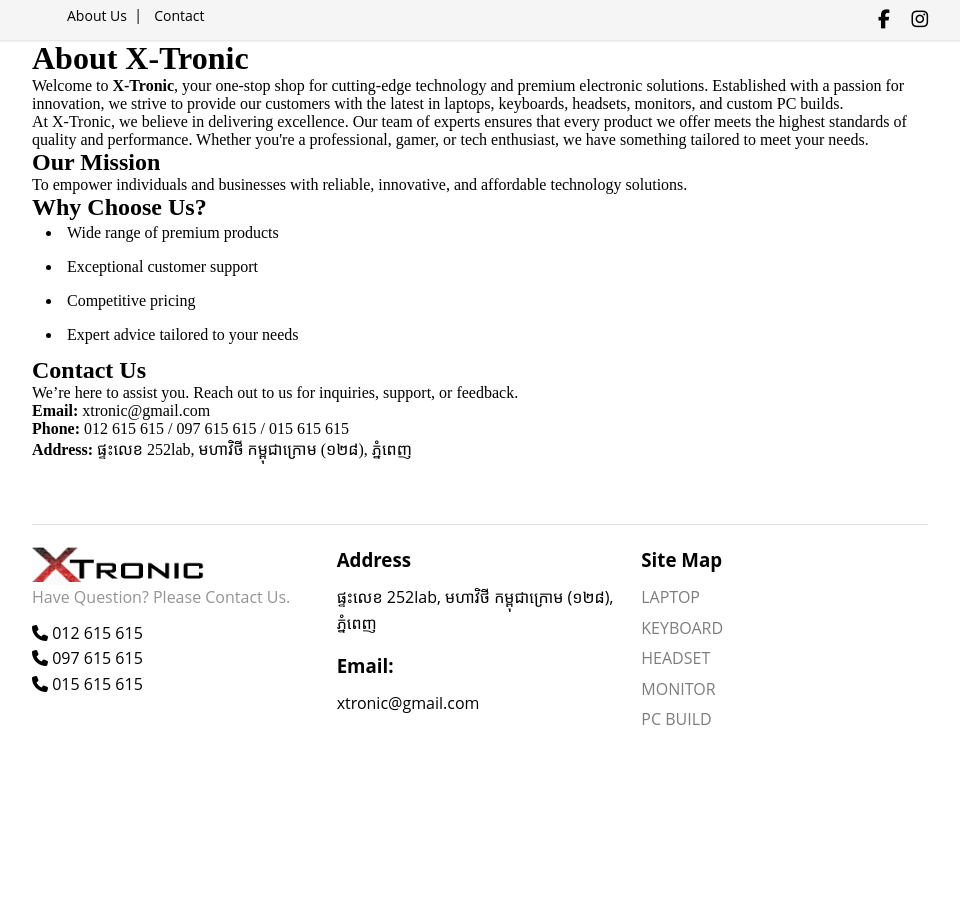
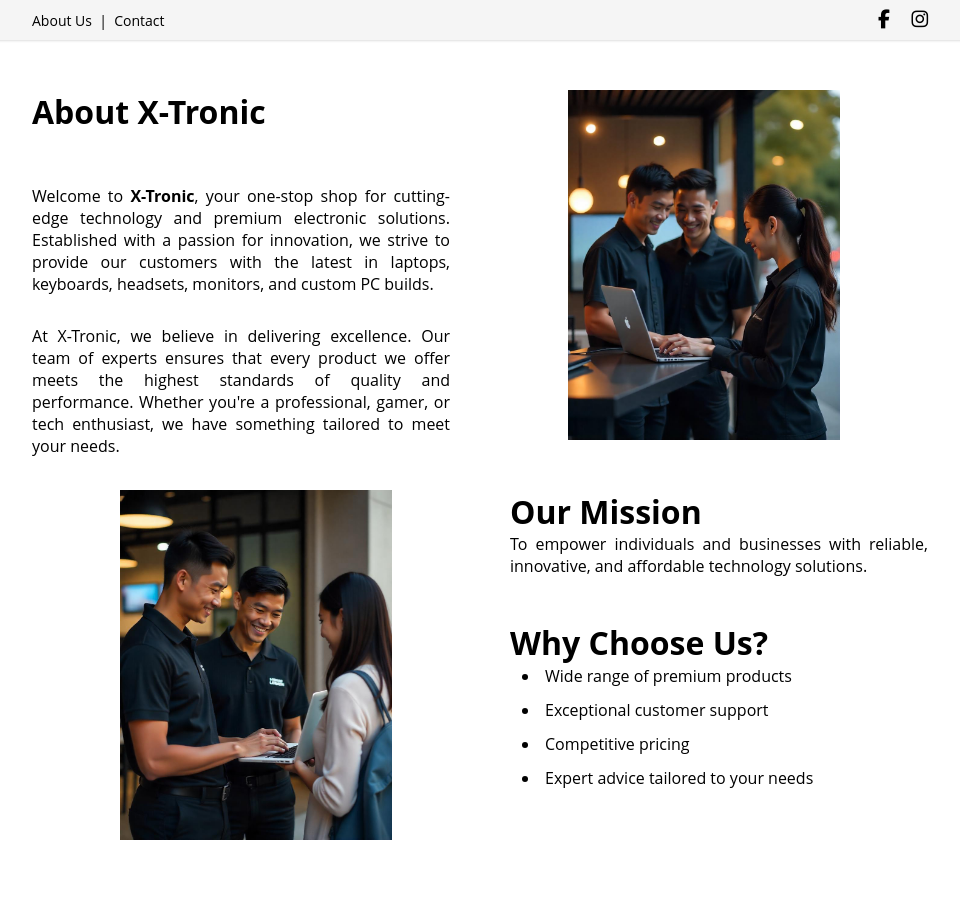
Before and after one commit to ZenTo26/e-commerce-, a plain HTML site: page components/aboutUs.html in a window 1280 px wide. Shown: the top 901 px of the page, without its empty margins (160-1120 px from the left). Before the commit the page ends 824 px from the top, so only its background shows below. Drawn offline with Linux system fonts and the light colour scheme.

Commit message:
update about page

```diff
--- a/components/aboutUs.html
+++ b/components/aboutUs.html
@@ -19,22 +19,9 @@
     <link rel="stylesheet" href="../styles/header.css" />
     <link rel="stylesheet" href="../styles/main.css" />
     <link rel="stylesheet" href="../styles/footer.css" />
+    <link rel="stylesheet" href="../styles/about.css" />
     <title>About Us</title>
 
-    <style>
-        /* This one just for align list items, remove if needed */
-        ul {
-          list-style-type: disc;
-          margin: 0;
-          padding-left: 30px;
-        }
-
-        ul li {
-          margin-bottom: 10px;
-          padding-left: 5px;
-          line-height: 1.5em;
-        }
-      </style>
   </head>
 
   <body>
@@ -44,7 +31,7 @@
         <ul>
           <li><a href="aboutUs.html">About Us</a></li>
           &nbsp;&nbsp;|&nbsp;&nbsp;
-          <li><a href="#">Contact</a></li> <!-- I put "Contact" with "AboutUs", consider remove if needed -->
+          <li><a href="#">Contact</a></li>
         </ul>
         <div class="social">
           <a href="#"><i class="fa-brands fa-facebook-f"></i></a>
@@ -56,71 +43,86 @@
     <!-- Main Section -->
     <div class="main about-us">
       <div class="container">
-        <h1>About X-Tronic</h1>
+        <div class="a1">
+          <div class="a1-left">
+            <h1>About X-Tronic</h1><br>
             <p>
-          Welcome to <strong>X-Tronic</strong>, your one-stop shop for cutting-edge
-          technology and premium electronic solutions. Established with a passion
-          for innovation, we strive to provide our customers with the latest in
-          laptops, keyboards, headsets, monitors, and custom PC builds.
+              Welcome to <strong>X-Tronic</strong>, your one-stop shop for
+              cutting-edge technology and premium electronic solutions. Established
+              with a passion for innovation, we strive to provide our customers with
+             the latest in laptops, keyboards, headsets, monitors, and custom PC
+             builds.
             </p>
+
             <p>
               At X-Tronic, we believe in delivering excellence. Our team of experts
               ensures that every product we offer meets the highest standards of
               quality and performance. Whether you're a professional, gamer, or tech
               enthusiast, we have something tailored to meet your needs.
             </p>
-        <h2>Our Mission</h2>
+          </div>
+
+          <div class="a1-right">
+            <img src="../Assets/about_p1.png" alt="about-p1">
+          </div>
+
+
+        </div>
+
+        <div class="a2">
+          <div class="a2-left">
+            <img src="../Assets/about_p2.jpeg" alt="about-p2">
+          </div>
+
+          <div class="a2-right">
+            <h1>Our Mission</h1>
             <p>
               To empower individuals and businesses with reliable, innovative, and
               affordable technology solutions.
-        </p>
-        <h2>Why Choose Us?</h2>
+            </p><br><br>
+            <h1>Why Choose Us?</h1>
             <ul>
                <li>Wide range of premium products</li>
               <li>Exceptional customer support</li>
               <li>Competitive pricing</li>
               <li>Expert advice tailored to your needs</li>
             </ul>
-        <h2>Contact Us</h2>
-        <p>
-          We’re here to assist you. Reach out to us for inquiries, support, or
-          feedback.
-        </p>
-        <p>
-          <strong>Email:</strong> xtronic@gmail.com <br/>
-          <strong>Phone:</strong> 012 615 615 / 097 615 615 / 015 615 615 <br/>
-          <strong>Address:</strong> ផ្ទះលេខ 252lab, មហាវិថី កម្ពុជាក្រោម (១២៨), ភ្នំពេញ
-        </p>
+          </div>
+
+        </div>
+
       </div>
     </div>
     <!-- Footer -->
     <!-- Question, do we really need it here, feel like it's duplicating the Contact Info -->
     <footer>
-      <div class="box" style="line-height: 1.6;">
+      <div class="box" style="line-height: 1.6">
         <div class="f1">
           <div class="logo">
             <img src="../Assets/x-tronic.png" alt="" />
           </div>
-          <p style="color: #0000006c; margin-bottom: 10px;">Have Question? Please Contact Us.</p>
+          <p style="color: #0000006c; margin-bottom: 10px">
+            Have Question? Please Contact Us.
+          </p>
           <p><i class="fa-solid fa-phone"></i> 012 615 615</p>
           <p><i class="fa-solid fa-phone"></i> 097 615 615</p>
           <p><i class="fa-solid fa-phone"></i> 015 615 615</p>
         </div>
         <div class="f2">
-          <h3 style="margin-bottom: 10px;">Address</h3>
-          <p style="margin-bottom: 15px;">
+          <h3 style="margin-bottom: 10px">Address</h3>
+          <p style="margin-bottom: 15px">
             ផ្ទះលេខ 252lab, មហាវិថី កម្ពុជាក្រោម (១២៨), ភ្នំពេញ
           </p>
-          <h3 style="margin-bottom: 10px;">Email:</h3>
-          <p style="margin-bottom: 10px;">xtronic@gmail.com</p>
+          <h3 style="margin-bottom: 10px">Email:</h3>
+          <p style="margin-bottom: 10px">xtronic@gmail.com</p>
         </div>
         <div class="f3">
-          <h3 style="margin-bottom: 10px;">Site Map</h3>
-          <p style="margin-bottom: 5px;"><a href="laptop.html">LAPTOP</a></p>
-          <p style="margin-bottom: 5px;"><a href="keybord.html">KEYBOARD</a></p>
-          <p style="margin-bottom: 5px;"><a href="headset.html">HEADSET</a></p>
-          <p style="margin-bottom: 5px;"><a href="monitor.html">MONITOR</a></p>
-          <p style="margin-bottom: 5px;"><a href="pc.html">PC BUILD</a></p>
+          <h3 style="margin-bottom: 10px">Site Map</h3>
+          <p style="margin-bottom: 5px"><a href="laptop.html">LAPTOP</a></p>
+          <p style="margin-bottom: 5px"><a href="keybord.html">KEYBOARD</a></p>
+          <p style="margin-bottom: 5px"><a href="headset.html">HEADSET</a></p>
+          <p style="margin-bottom: 5px"><a href="monitor.html">MONITOR</a></p>
+          <p style="margin-bottom: 5px"><a href="pc.html">PC BUILD</a></p>
         </div>
       </div>
     </footer>
--- /dev/null
+++ b/styles/about.css
@@ -0,0 +1,69 @@
+
+.a1{
+    width: 100%;
+    height: 350px;
+    display: flex;
+    margin-top: 50px;
+    font-family: "Open Sans", sans-serif;
+}
+.a1-left{
+    width: 50%;
+    height: 100%;
+    text-align: justify;
+    padding-right: 30px;
+}
+
+.a1-left p{
+    font-size: 16px;
+    margin-top: 30px;
+}
+.a1-right{
+    width: 50%;
+    height: 100%;
+    /* background-color: red; */
+    overflow: hidden;
+    align-items: center;
+    justify-content: center;
+    display: flex;
+}
+.a1-right img{
+    width: auto;
+    height: 100%;
+}
+
+.a2{
+    width: 100%;
+    height: 350px;
+    display: flex;
+    margin-top: 50px;
+    font-family: "Open Sans", sans-serif;
+}
+.a2-left{
+    width: 50%;
+    height: 100%;
+    overflow: hidden;
+    display: flex;
+    align-items: center;
+    justify-content: center;
+}
+.a2-left img{
+    width: auto;
+    height: 100%;
+}
+.a2-right{
+    width: 50%;
+    height: 100%;
+    text-align: justify;
+    padding-left: 30px;
+}
+.a2-right ul {
+    list-style-type: disc;
+    margin: 0;
+    padding-left: 30px;
+  }
+
+  .a2-right ul li {
+    margin-bottom: 10px;
+    padding-left: 5px;
+    line-height: 1.5em;
+}
```
Also changed, not shown: Assets/about_p1.png (added), Assets/about_p2.jpeg (added), styles/laptop_header_label.css (line endings or trailing spaces). Lines whose indentation alone changed are shown as unchanged.
